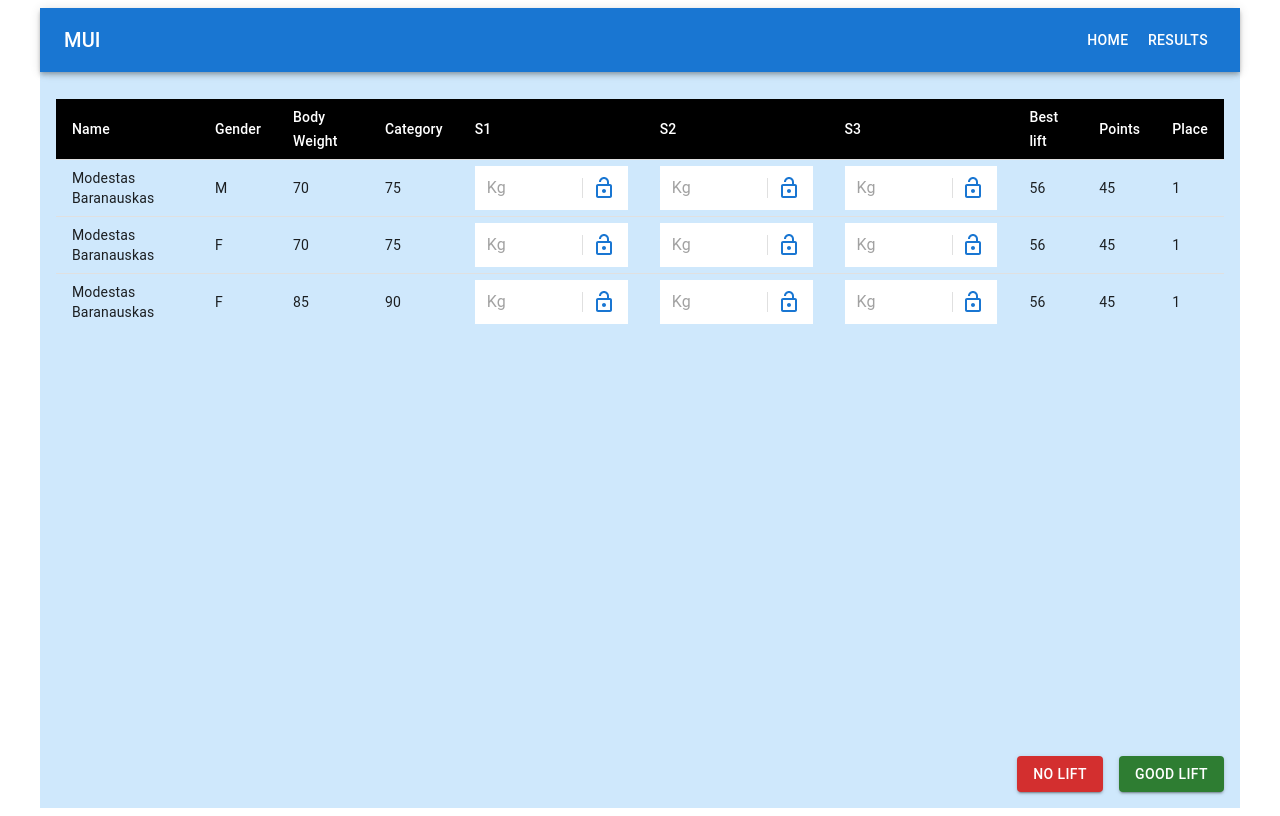
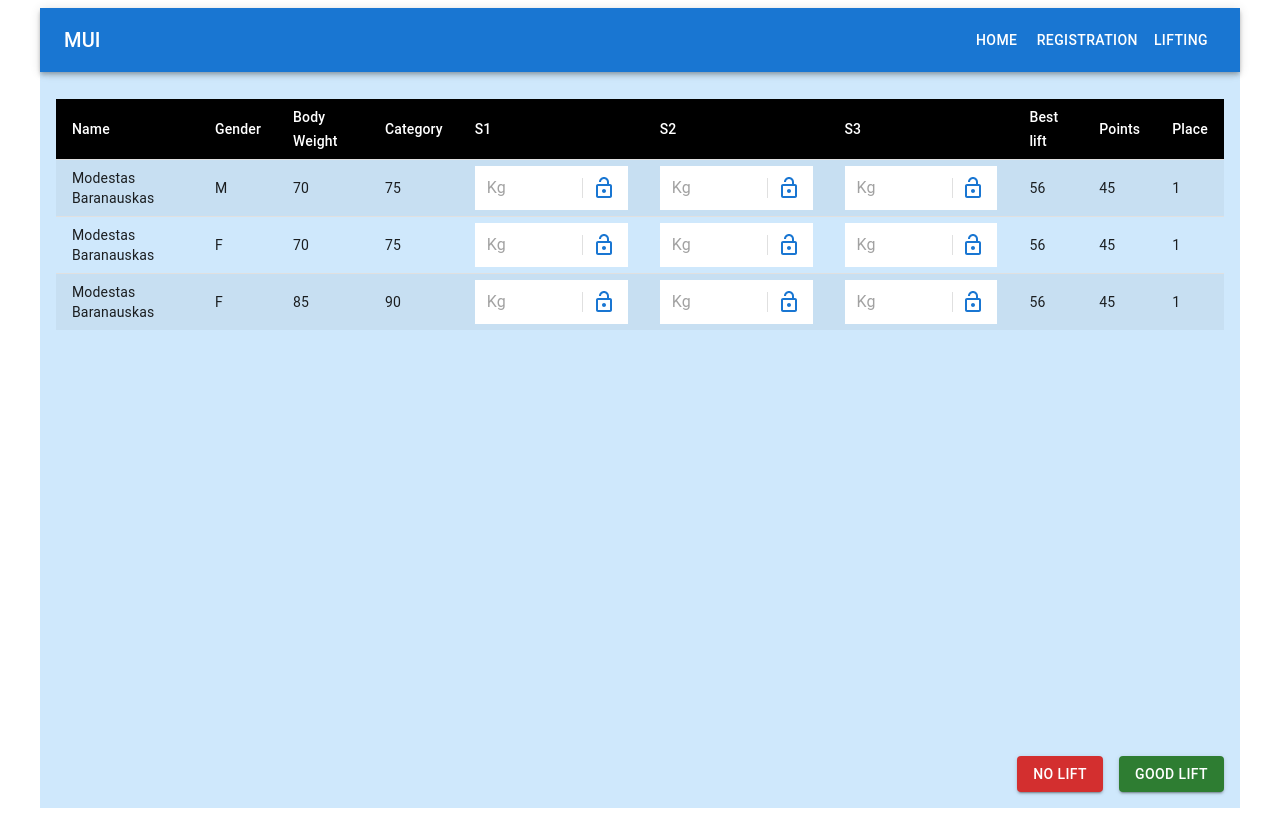
Before and after one commit to ModestasBar/wrp_score, a React (Create React App) app in the folder wrp_score/: page /lifting in a window 1280 px wide. Built offline with nearby package versions, Linux system fonts and the light colour scheme; data requests are answered from the project's data file.

Commit message:
Add theming type

```diff
--- a/wrp_score/src/components/NavBar/NavBar.tsx
+++ b/wrp_score/src/components/NavBar/NavBar.tsx
@@ -1,44 +1,44 @@
-import * as React from 'react'
-import AppBar from '@mui/material/AppBar'
-import Box from '@mui/material/Box'
-import Divider from '@mui/material/Divider'
-import Drawer from '@mui/material/Drawer'
-import IconButton from '@mui/material/IconButton'
-import List from '@mui/material/List'
-import MenuIcon from '@mui/icons-material/Menu'
-import ListItem from '@mui/material/ListItem'
-import ListItemButton from '@mui/material/ListItemButton'
-import ListItemText from '@mui/material/ListItemText'
-import Toolbar from '@mui/material/Toolbar'
-import Typography from '@mui/material/Typography'
-import Button from '@mui/material/Button'
-import { Link, useNavigate } from 'react-router-dom'
+import * as React from 'react';
+import AppBar from '@mui/material/AppBar';
+import Box from '@mui/material/Box';
+import Divider from '@mui/material/Divider';
+import Drawer from '@mui/material/Drawer';
+import IconButton from '@mui/material/IconButton';
+import List from '@mui/material/List';
+import MenuIcon from '@mui/icons-material/Menu';
+import ListItem from '@mui/material/ListItem';
+import ListItemButton from '@mui/material/ListItemButton';
+import ListItemText from '@mui/material/ListItemText';
+import Toolbar from '@mui/material/Toolbar';
+import Typography from '@mui/material/Typography';
+import Button from '@mui/material/Button';
+import { useNavigate } from 'react-router-dom';
 
 interface IProps {
   /**
    * Injected by the documentation to work in an iframe.
    * You won't need it on your project.
    */
-  window?: () => Window
+  window?: () => Window;
 }
 
-const drawerWidth = 240
-const navItems = ['Home', 'Results']
+const drawerWidth = 240;
+const navItems = ['Home', 'Registration', 'Lifting'];
 
 const NavBar: React.FC<IProps> = (props) => {
-  const { window } = props
-  const [mobileOpen, setMobileOpen] = React.useState(false)
-  const navigation = useNavigate()
+  const { window } = props;
+  const [mobileOpen, setMobileOpen] = React.useState(false);
+  const navigation = useNavigate();
 
   const handleDrawerToggle = () => {
-    setMobileOpen(!mobileOpen)
-  }
+    setMobileOpen(!mobileOpen);
+  };
 
   const handleNavigation = (path: string) => {
-    const pathLowerCase = path.toLowerCase()
+    const pathLowerCase = path.toLowerCase();
 
-    navigation(`/${pathLowerCase !== 'home' ? pathLowerCase : ''}`)
-  }
+    navigation(`/${pathLowerCase !== 'home' ? pathLowerCase : ''}`);
+  };
 
   const drawer = (
     <Box onClick={handleDrawerToggle} sx={{ textAlign: 'center' }}>
@@ -59,10 +59,10 @@ const NavBar: React.FC<IProps> = (props) => {
         ))}
       </List>
     </Box>
-  )
+  );
 
   const container =
-    window !== undefined ? () => window().document.body : undefined
+    window !== undefined ? () => window().document.body : undefined;
 
   return (
     <Box sx={{ display: 'flex' }}>
@@ -104,21 +104,21 @@ const NavBar: React.FC<IProps> = (props) => {
           open={mobileOpen}
           onClose={handleDrawerToggle}
           ModalProps={{
-            keepMounted: true // Better open performance on mobile.
+            keepMounted: true, // Better open performance on mobile.
           }}
           sx={{
             display: { xs: 'block', sm: 'none' },
             '& .MuiDrawer-paper': {
               boxSizing: 'border-box',
-              width: drawerWidth
-            }
+              width: drawerWidth,
+            },
           }}
         >
           {drawer}
         </Drawer>
       </Box>
     </Box>
-  )
-}
+  );
+};
 
-export default NavBar
+export default NavBar;
--- a/wrp_score/src/pages/Lifting/Lifting.styles.ts
+++ b/wrp_score/src/pages/Lifting/Lifting.styles.ts
@@ -1,24 +1,26 @@
-export const styles = {
+import { SxProps, Theme } from '@mui/material';
+
+export const styles: Record<string, SxProps<Theme>> = {
   resultsColumn: {
     '&.MuiGrid-item': {
       paddingTop: 1,
     },
   },
-  tableCell: {
+  tableCell: ({ palette }) => ({
     '&.MuiTableCell-head': {
-      backgroundColor: 'black',
-      color: 'white',
+      backgroundColor: palette.common.black,
+      color: palette.common.white,
     },
     '& ': {
       fontSize: 14,
     },
-  },
-  tableRow: {
+  }),
+  tableRow: ({ palette }) => ({
     '&:nth-of-type(odd)': {
-      // backgroundColor: 'gray',
+      backgroundColor: palette.action.hover,
     },
     '&:last-child td, &:last-child th': {
       border: 0,
     },
-  },
+  }),
 };
```
Also changed, not shown: wrp_score/src/index.tsx (+8 -8 lines).
